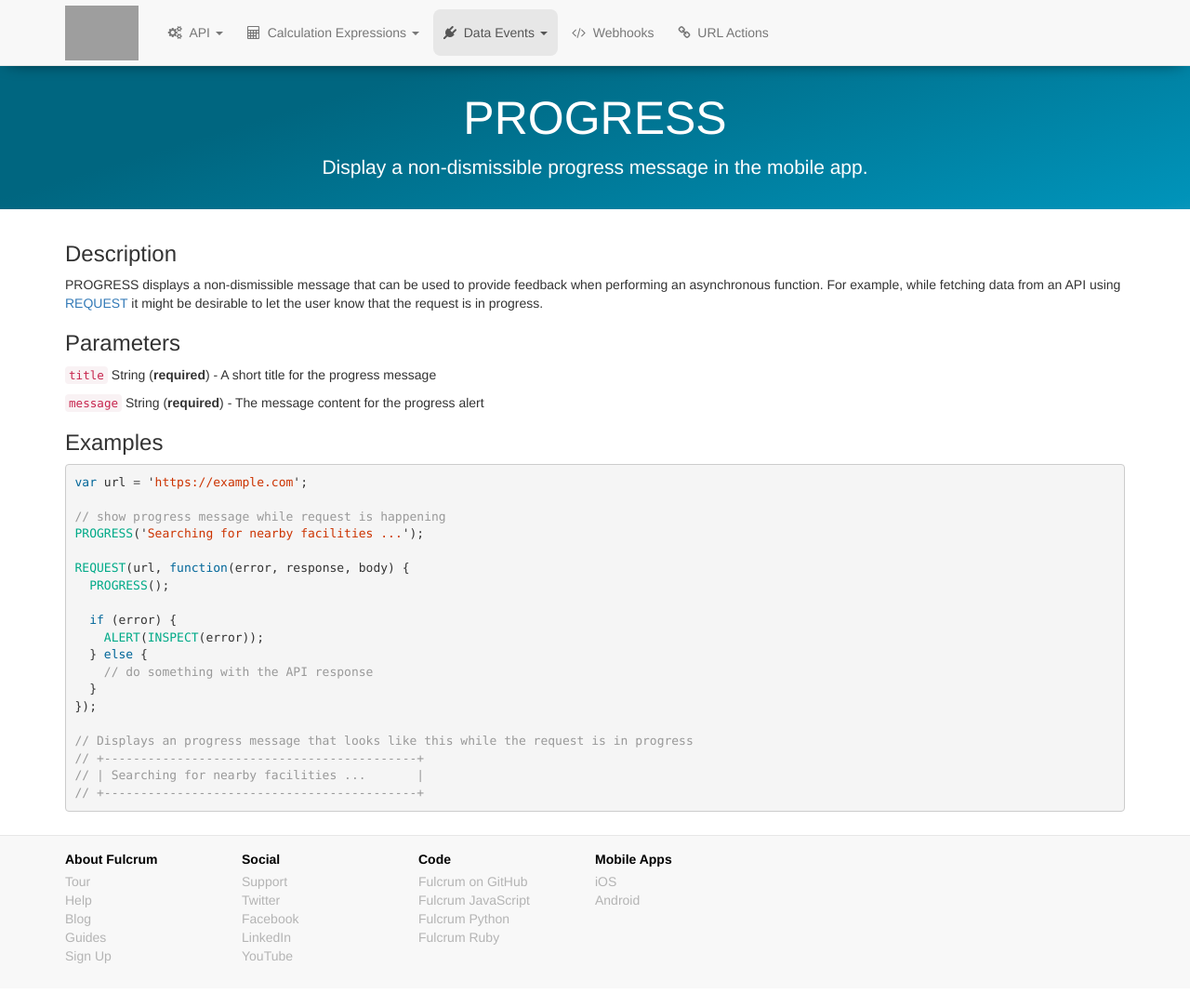
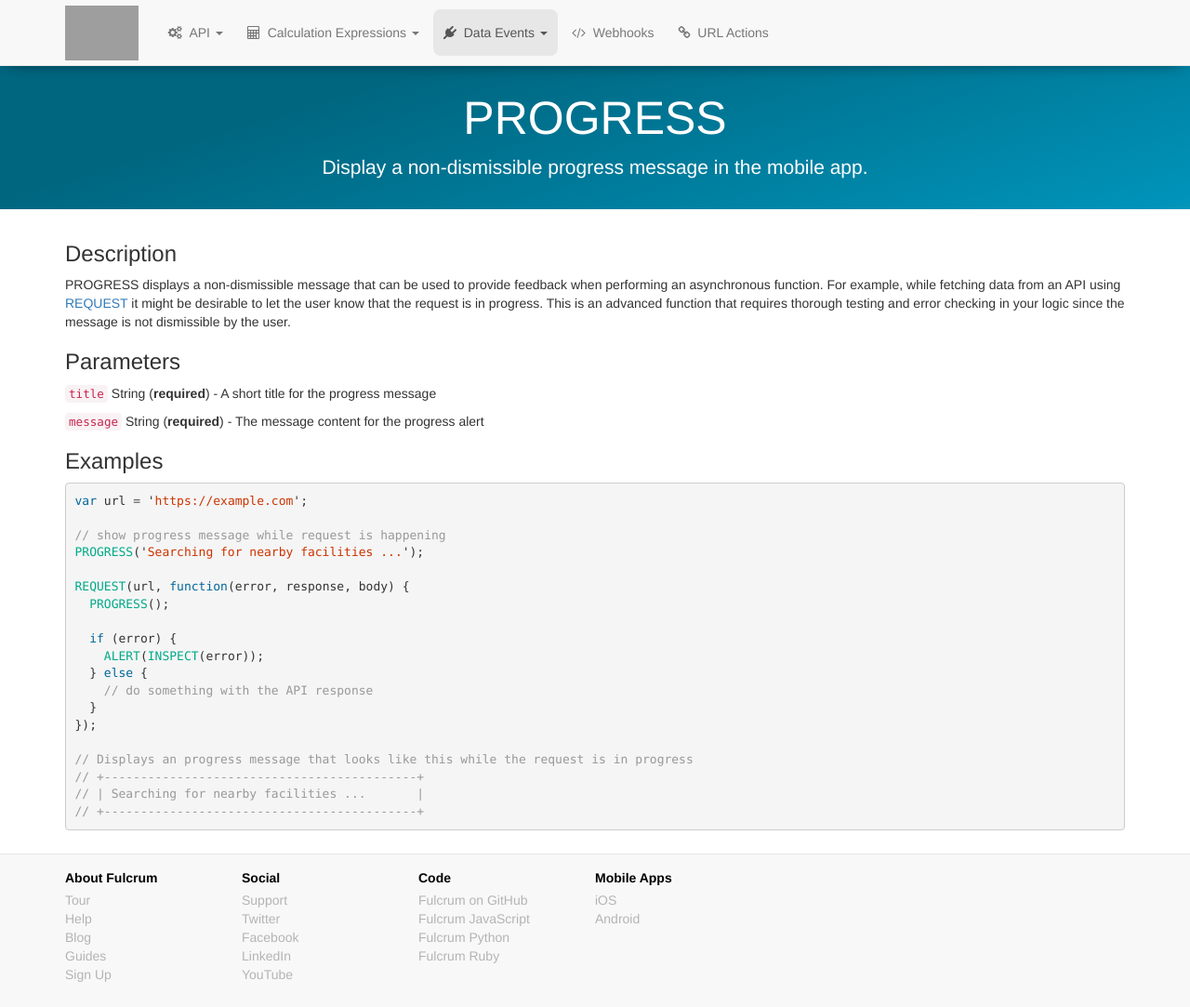
Before and after one commit to rylincoln/developer.fulcrumapp.com, a Jekyll site: the page built from _data-events/reference/progress.md, in a window 1280 px wide and 1083 px high. Shown: the whole window at 93% size. Built offline with Jekyll 4.4.1, drawn with Linux system fonts in a browser that asks for light colours; nearby versions of some CDN libraries; grey boxes are pictures that could not be loaded.

Commit message:
Add a note to PROGRESS

```diff
--- a/_data-events/reference/progress.md
+++ b/_data-events/reference/progress.md
@@ -9,7 +9,7 @@ permalink: /data-events/reference/progress/
 
 ### Description
 
-PROGRESS displays a non-dismissible message that can be used to provide feedback when performing an asynchronous function. For example, while fetching data from an API using [REQUEST](/data-events/reference/request/) it might be desirable to let the user know that the request is in progress.
+PROGRESS displays a non-dismissible message that can be used to provide feedback when performing an asynchronous function. For example, while fetching data from an API using [REQUEST](/data-events/reference/request/) it might be desirable to let the user know that the request is in progress. This is an advanced function that requires thorough testing and error checking in your logic since the message is not dismissible by the user.
 
 ### Parameters
 
```
